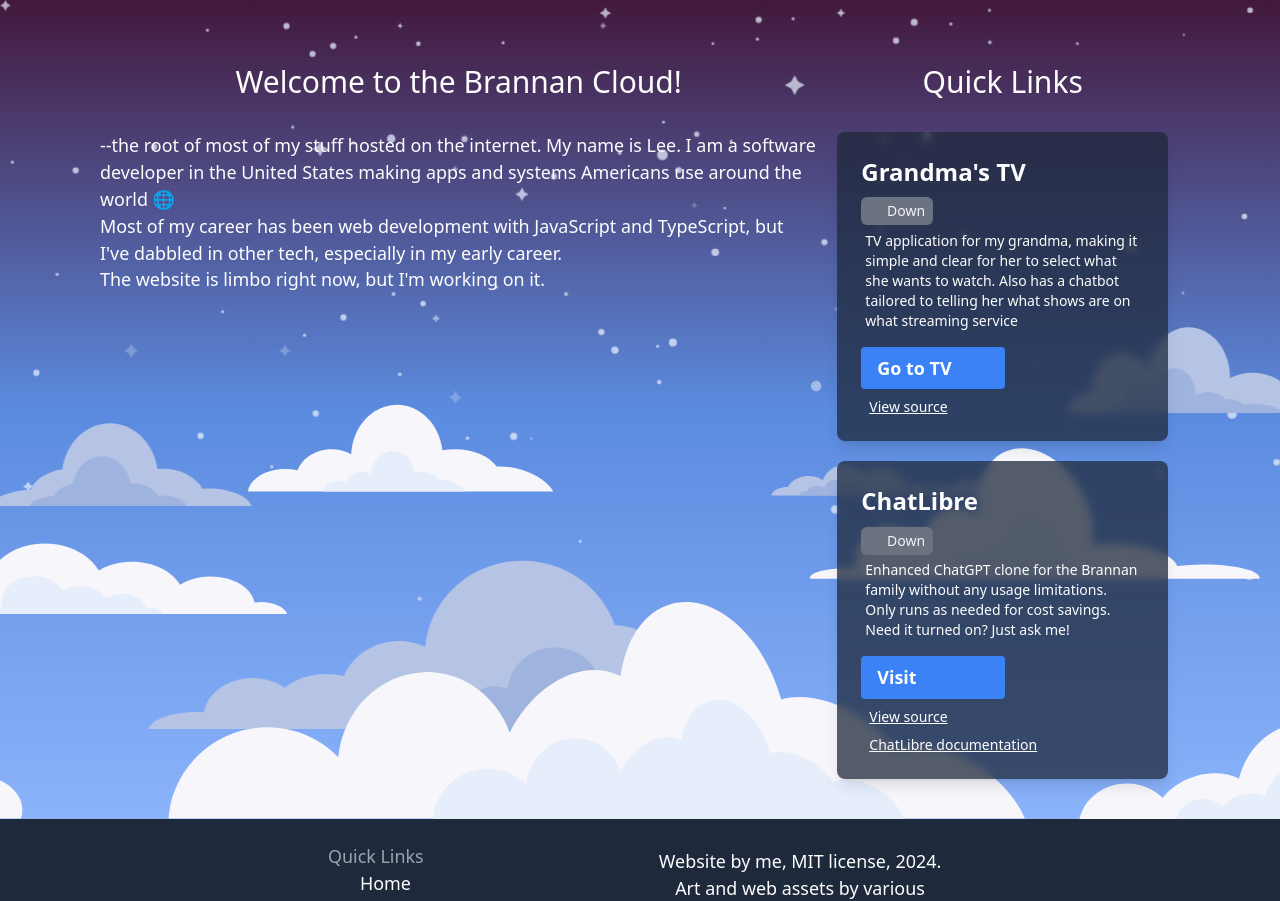
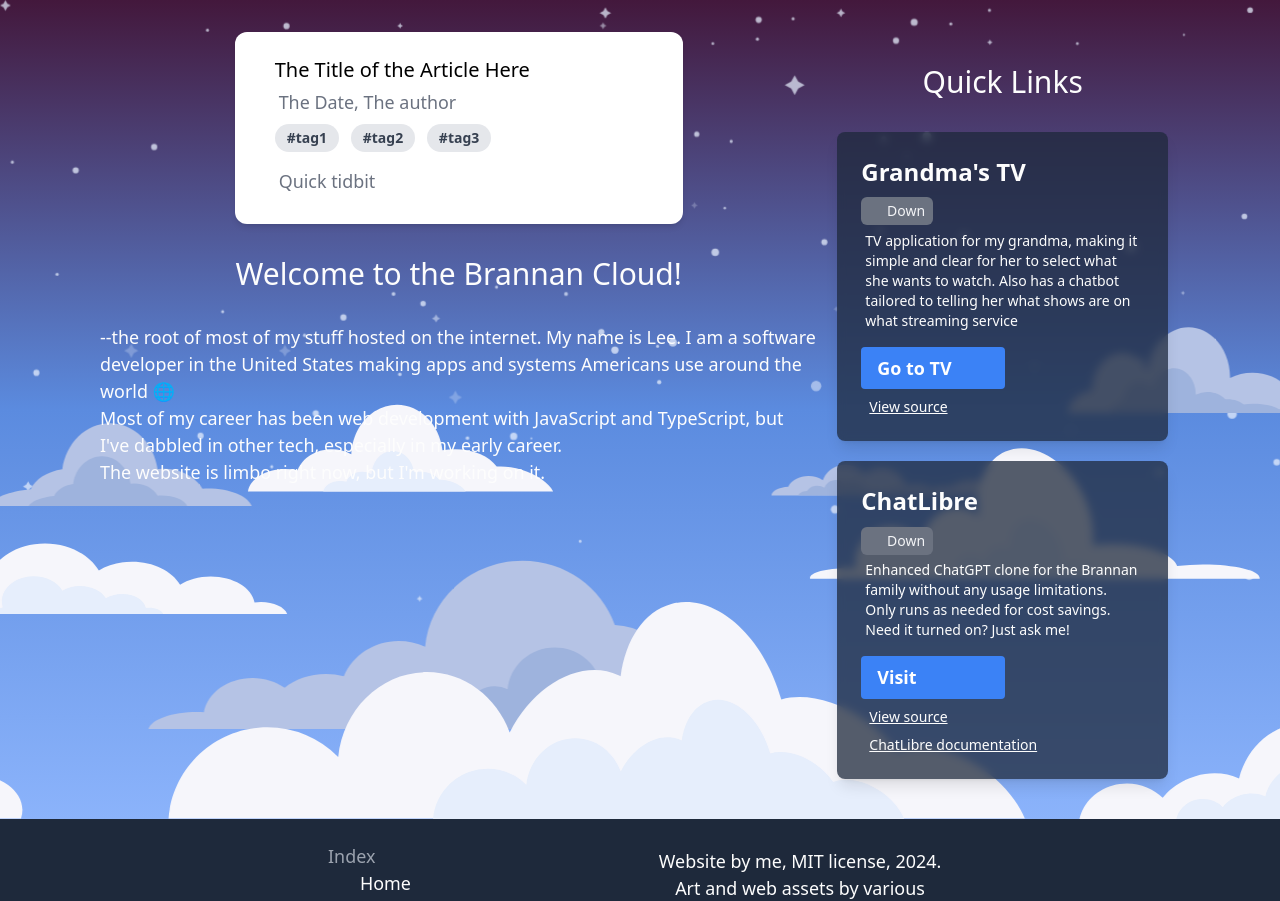
Before and after one commit to bananabrann/brannan.cloud, a SvelteKit app: page / in a window 1280 px wide. Shown: the top 901 px of the page. Built offline with nearby package versions, Linux system fonts and the light colour scheme; no server answers; some icons are missing; a web font is replaced by a local one.

Commit message:
Update footer headers

```diff
--- a/src/routes/+layout.svelte
+++ b/src/routes/+layout.svelte
@@ -56,13 +56,13 @@
 
 <footer class="bg-slate-800 flex flex-wrap p-4 max-w-2xl m-auto">
   <div class="w-full sm:w-1/2 p-2">
-    <h4 class="font-thin text-gray-400">Quick Links</h4>
+    <h4 class="font-thin text-gray-400">Index</h4>
     <ul class="ml-8">
       <li><a href="/">Home</a></li>
       <li><a href="/works">Projects & Works</a></li>
     </ul>
 
-    <h4 class="font-thin text-gray-400">Apps</h4>
+    <h4 class="font-thin text-gray-400">Sites</h4>
     <ul class="ml-8">
       <li><a href="https://tv.brannan.cloud">Grandma's TV</a></li>
       <li><a href="http://chat.brannan.cloud">LibreChat</a></li>
--- a/src/routes/+page.svelte
+++ b/src/routes/+page.svelte
@@ -32,6 +32,23 @@
 
 <div class="flex flex-col sm:flex-row max-w-6xl m-auto p-8">
   <div class="w-full sm:w-1/2 md:w-2/3">
+    <div class="p-6 max-w-md mx-auto bg-white rounded-xl shadow-md flex items-center space-x-4">
+      <div class="flex-shrink-0">
+        <!-- You can put a thumbnail image here -->
+      </div>
+      <div>
+        <div class="text-xl font-medium text-black">The Title of the Article Here</div>
+        <p class="text-gray-500">The Date, The author</p>
+        <div class="mt-2 text-sm text-gray-500">
+          <span class="inline-block bg-gray-200 rounded-full px-3 py-1 text-sm font-semibold text-gray-700 mr-2 mb-2">#tag1</span>
+          <span class="inline-block bg-gray-200 rounded-full px-3 py-1 text-sm font-semibold text-gray-700 mr-2 mb-2">#tag2</span>
+          <span class="inline-block bg-gray-200 rounded-full px-3 py-1 text-sm font-semibold text-gray-700 mr-2 mb-2">#tag3</span>
+        </div>
+        <p class="mt-2 text-gray-500">Quick tidbit</p>
+      </div>
+    </div>
+
+
     <h1 class="text-3xl text-center my-8">Welcome to the Brannan Cloud!</h1>
     <p>
       --the root of most of my stuff hosted on the internet. My name is Lee. I am a software
```
Also changed, not shown: src/lib/assets/png/old-ega.png.
